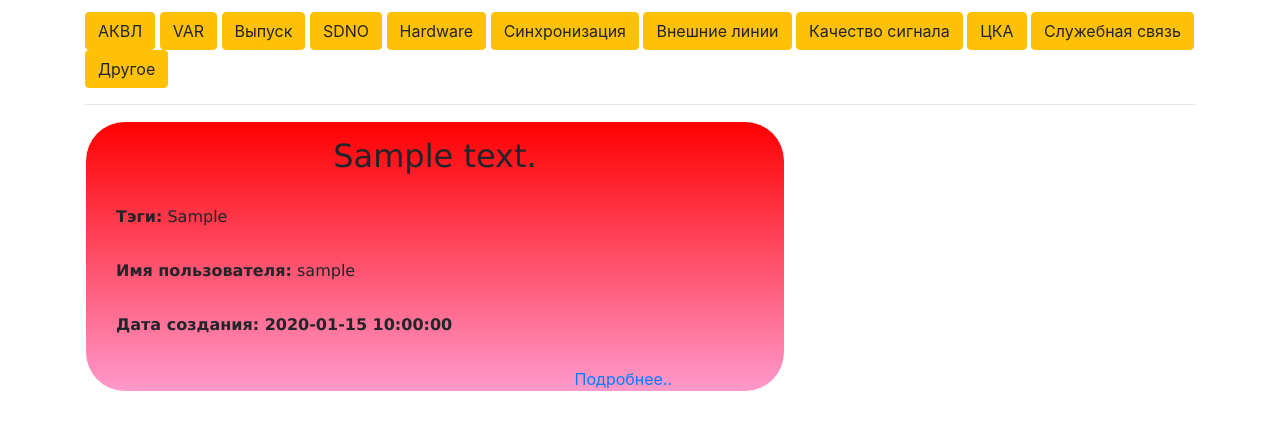
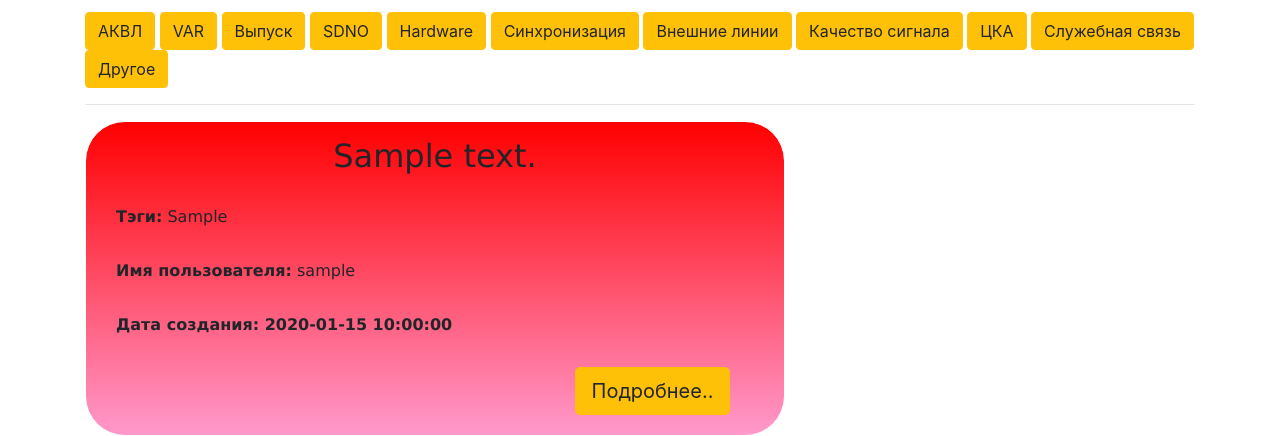
Before and after one commit to evgeniygroznykh/Engrepo, a Flask app: page /reports/reports in a window 1280 px wide. Shown: the part 398-834 px from the top of the page. Before the commit the page ends 789 px from the top, so only its background shows below. Run offline with Flask 2, Linux system fonts and the light colour scheme; tables that the repository leaves empty hold one stand-in row (values such as "Sample post"); some libraries are stand-ins or nearby versions.

Commit message:
Added same styling to 'reports', 'report-details'

```diff
--- a/reports/templates/report-details.html
+++ b/reports/templates/report-details.html
@@ -37,8 +37,10 @@
         <br>
         <p><b>Замечания:</b> {{ report.remarks }}</p>
         <p><b>Дата создания отчёта: {{report.date}}</b></p>
-        <a href="/reports/reports/id={{ report.id }}/delete" class="btn btn-danger">Удалить</a>
-        <a href="/reports/reports/id={{ report.id }}/update" class="btn btn-success">Редактировать</a>
+        <div id="control-buttons">
+            <a href="/reports/reports/id={{ report.id }}/delete" class="btn btn-danger">Удалить</a>
+            <a href="/reports/reports/id={{ report.id }}/update" class="btn btn-success">Редактировать</a>
+        </div>
     </div>
 </div>
 {% endblock %}
--- a/reports/templates/reports.html
+++ b/reports/templates/reports.html
@@ -67,7 +67,7 @@
                     <p><b>Тэги:</b> {{rep.tags}}</p>
                     <p><b>Имя пользователя:</b> {{rep.user_name}}</p>
                     <p><b>Дата создания: {{rep.date}}</b></p>
-                    <a href="id={{ rep.id }}">Подробнее..</a>
+                    <a class="btn btn-warning btn-lg" href="id={{ rep.id }}">Подробнее..</a>
                 </div>
                 {% endfor %}
             {% else %}
```
